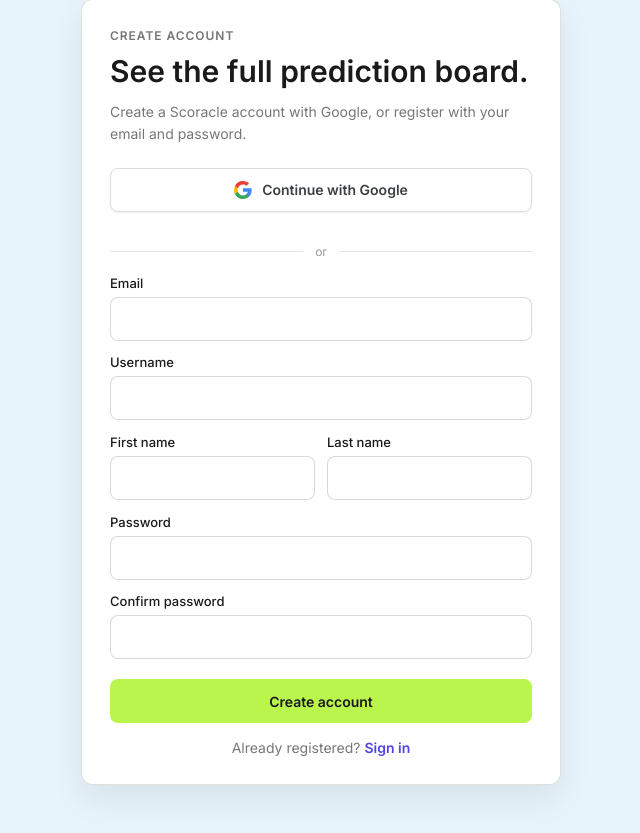
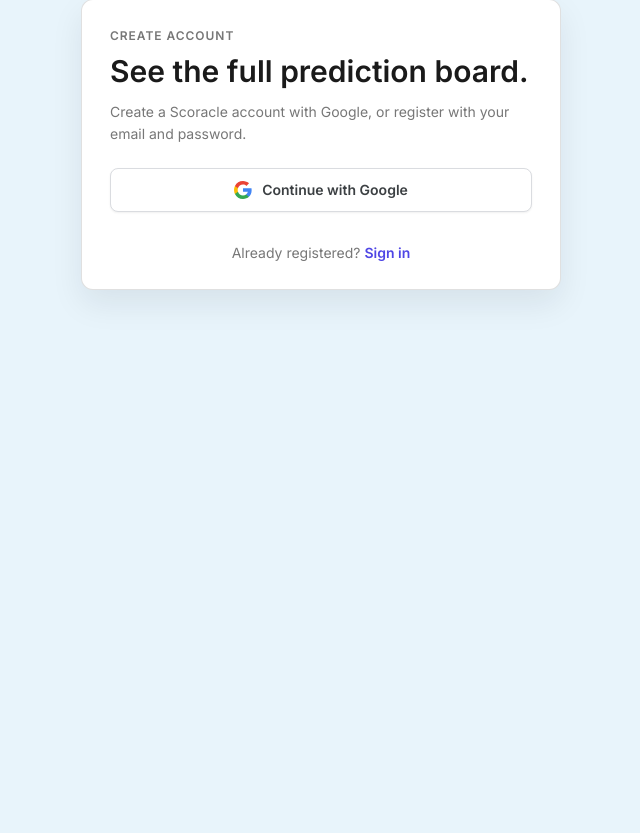
Before and after one commit to mezardini/scoracleX, a Django app: page /register/ in a window 1280 px wide. Shown: the part 105-938 px from the top of the page, without its empty margins (319-959 px from the left). After the commit the page ends 401 px from the top, so only its background shows below. Run offline with Django 5.2, Linux system fonts and the light colour scheme.

Commit message:
restricting login/register to google social auth only

```diff
--- a/templates/registration/login.html
+++ b/templates/registration/login.html
@@ -178,7 +178,7 @@
             Continue with Google
         </a>
 
-        <div class="divider">or</div>
+        <!-- <div class="divider">or</div>
 
         <form method="post" novalidate>
             {% csrf_token %}
@@ -194,7 +194,7 @@
                 {{ form.password.errors }}
             </div>
             <button class="submit-btn" type="submit">Sign in</button>
-        </form>
+        </form> -->
 
         <p class="auth-switch">New here? <a href="{% url 'register' %}">Create an account</a></p>
     </main>
--- a/templates/registration/register.html
+++ b/templates/registration/register.html
@@ -186,7 +186,7 @@
             Continue with Google
         </a>
 
-        <div class="divider">or</div>
+        <!-- <div class="divider">or</div>
 
         <form method="post" novalidate>
             {% csrf_token %}
@@ -224,7 +224,7 @@
                 {{ form.password2.errors }}
             </div>
             <button class="submit-btn" type="submit">Create account</button>
-        </form>
+        </form> -->
 
         <p class="auth-switch">Already registered? <a href="{% url 'login' %}">Sign in</a></p>
     </main>
```
